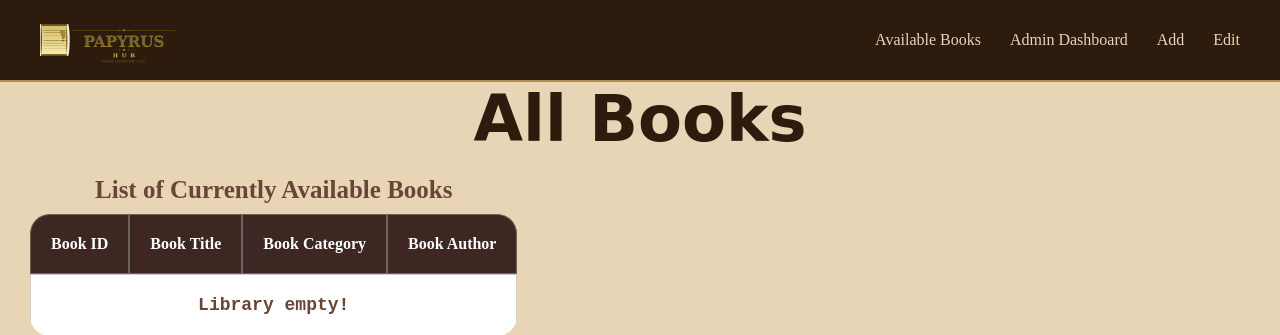
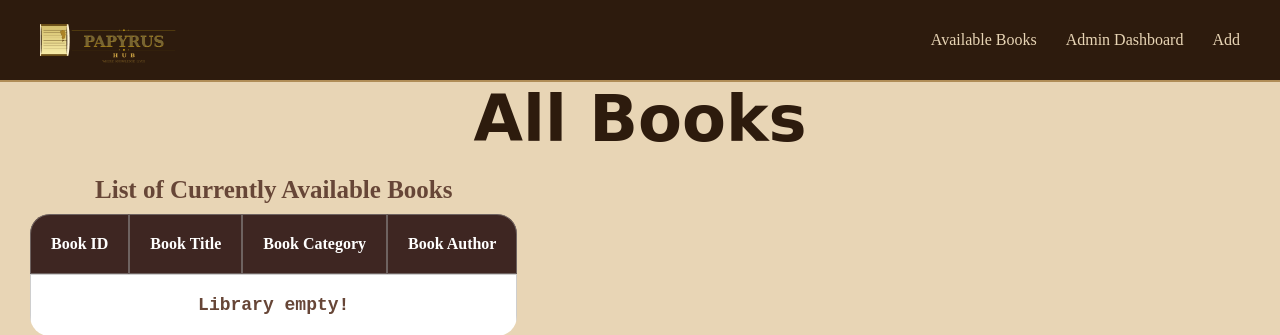
Before and after one commit to if1208-design/Library-Hub, a Django app: page /admin-books/ in a window 1280 px wide. Shown: the top 335 px of the page. Run offline with Django 5.2, Linux system fonts and the light colour scheme.

Commit message:
Remove Edit link from admin available books page

```diff
--- a/templates/admin_available_books.html
+++ b/templates/admin_available_books.html
@@ -19,7 +19,6 @@
             <a href="{% url 'admin_books' %}">Available Books</a>
             <a href="{% url 'admin_dashboard' %}">Admin Dashboard</a>
             <a href="{% url 'add_book' %}">Add</a>
-            <a href="{% url 'edit_book' %}">Edit</a>
         </div>
     </nav>
 </header>
```
